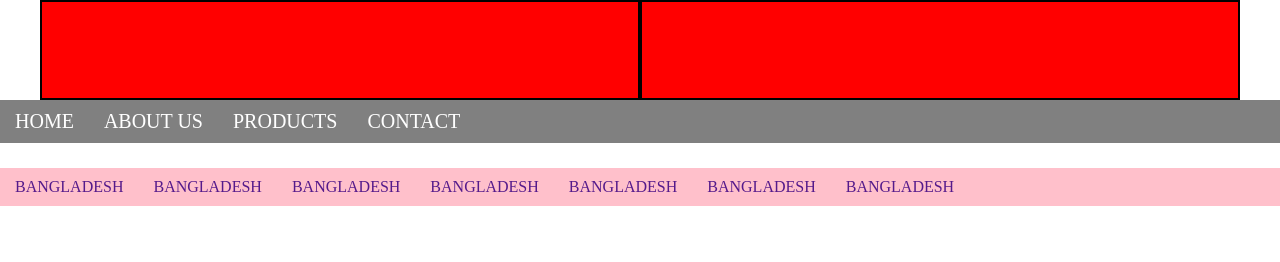
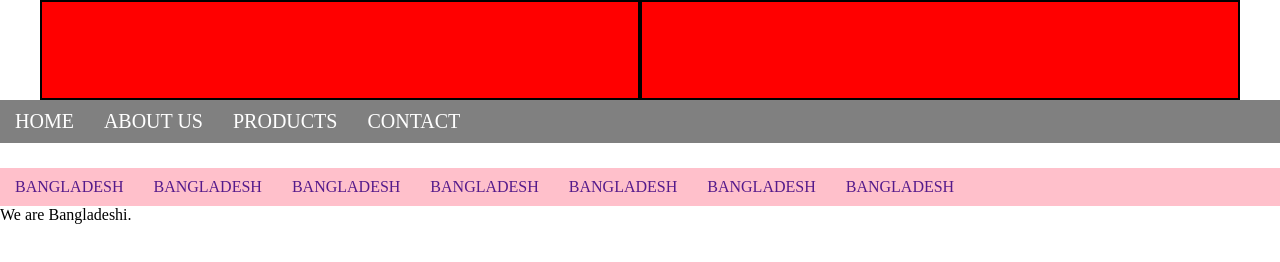
Before and after one commit to safaroque7/sakib, a plain HTML site: page index.html in a window 1280 px wide. Drawn offline with Linux system fonts and the light colour scheme.

Commit message:
change home page

```diff
--- a/index.html
+++ b/index.html
@@ -116,6 +116,9 @@
     </ul>
   </div>
 
+
+  <marque> We are Bangladeshi. </marque>
+
 </body>
 
 </html>
```
